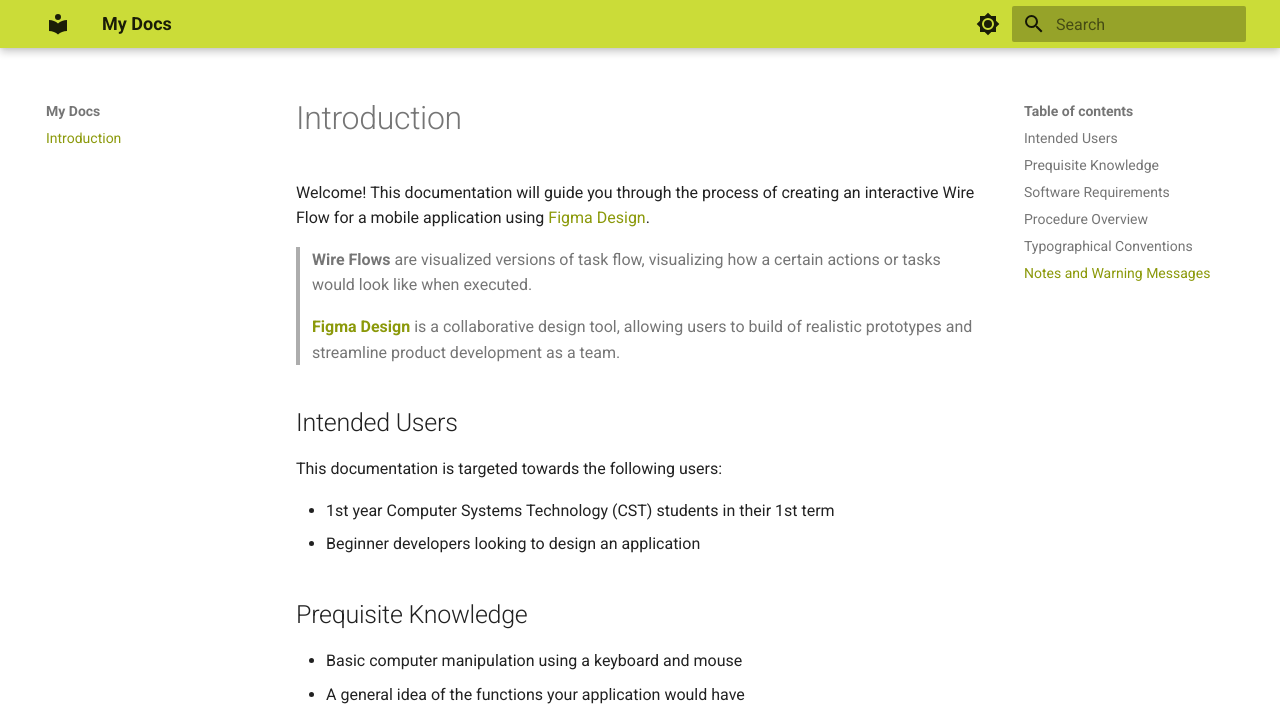
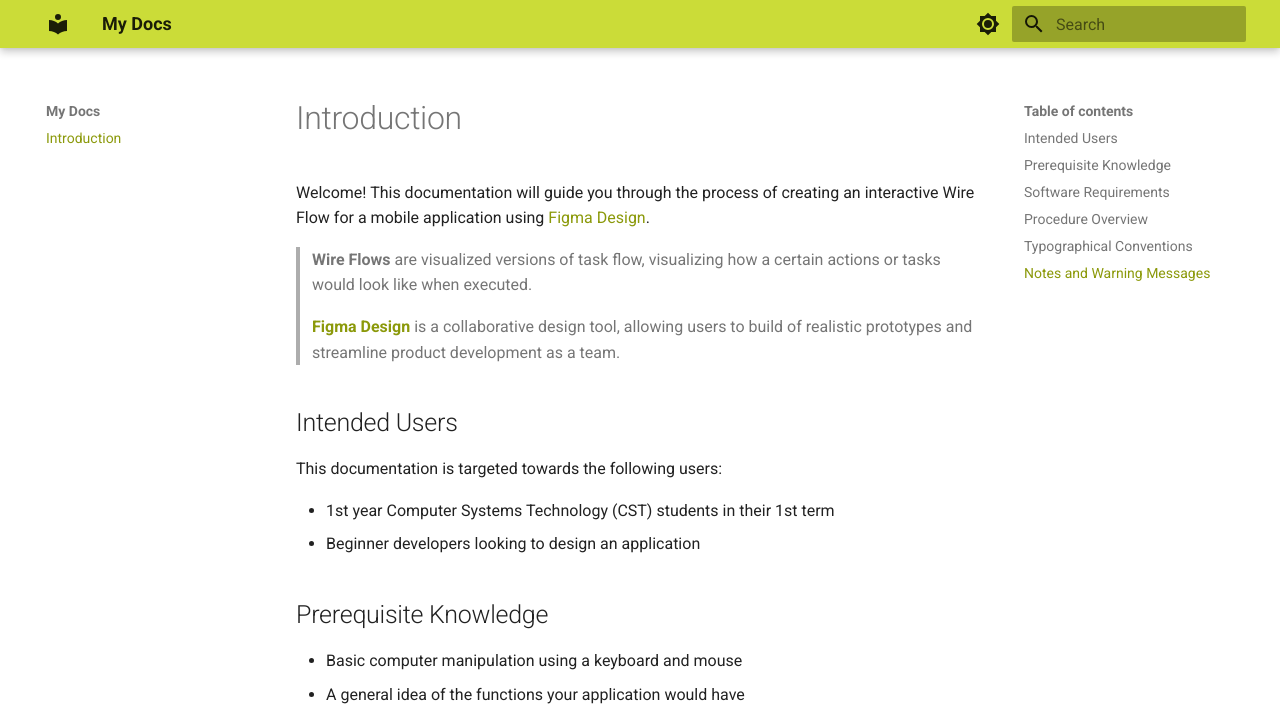
Before and after one commit to ThincutBacon/COMP-2216-Documentation, an MkDocs documentation site: the page built from docs/index.md, in a window 1280 px wide and 1076 px high. Shown: the top 718 px of the window. Built offline with MkDocs 1.6.1 and Material for MkDocs 9.7.7, drawn with Linux system fonts in a browser that asks for light colours.

Commit message:
Fix typo

```diff
--- a/docs/index.md
+++ b/docs/index.md
@@ -13,7 +13,7 @@ This documentation is targeted towards the following users:
 * Beginner developers looking to design an application
 
 
-## Prequisite Knowledge
+## Prerequisite Knowledge
 
 * Basic computer manipulation using a keyboard and mouse
 * A general idea of the functions your application would have
```
